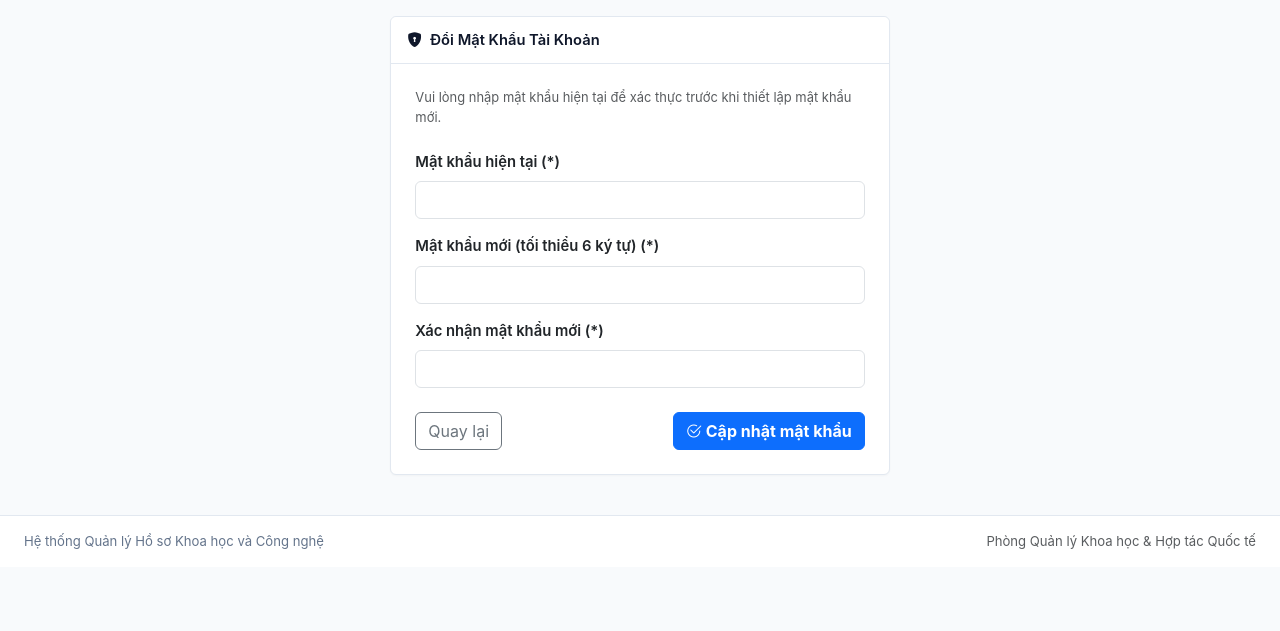
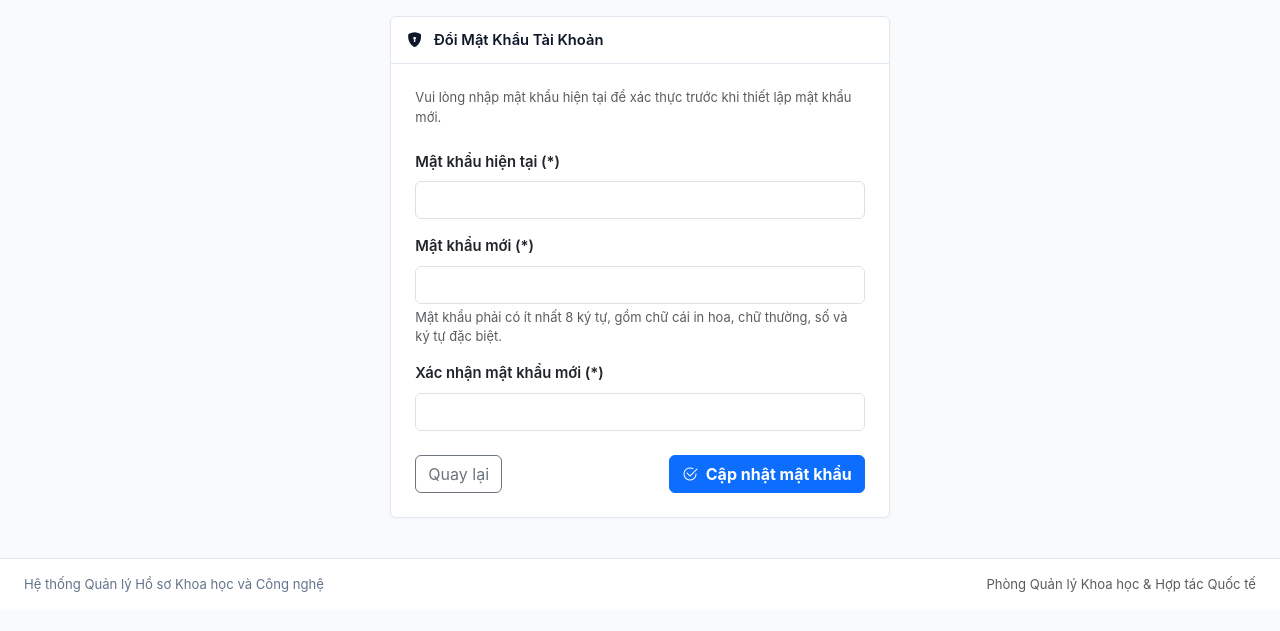
Before and after one commit to nguyenthanhphat-144/KLCN_2026, a Flask app: page /change-password in a window 1280 px wide. Shown: the part 49-680 px from the top of the page. Run offline with Flask 3, Linux system fonts and the light colour scheme; the visitor is signed in with stand-in values (Sample User, id 1); data comes from the database, SQL or seed files in the repository; data that the repository does not hold is empty; parts of the project's set-up code (start-up, migrations or seed data) failed here and were passed over.

Commit message:
Update change_password.html
Đổi độ dài tối thiểu từ 6 thành 8 ký tự; thêm hướng dẫn phải có chữ hoa, chữ thường, số và ký tự đặc biệt

```diff
--- a/templates/change_password.html
+++ b/templates/change_password.html
@@ -1,34 +1,81 @@
 {% extends "base.html" %}
-{% block title %}Đổi mật khẩu an toàn - Quản lý Hồ sơ KH&CN{% endblock %}
+{% block title %}Đổi mật khẩu - Quản lý Hồ sơ KH&CN{% endblock %}
 
 {% block content %}
 <div class="row justify-content-center">
     <div class="col-md-6 col-lg-5">
         <div class="card card-academic">
             <div class="card-header card-header-academic">
-                <i class="bi bi-shield-lock-fill me-2"></i>Đổi Mật Khẩu Tài Khoản
+                <i class="bi bi-shield-lock-fill me-2"></i>
+                Đổi Mật Khẩu Tài Khoản
             </div>
+
             <div class="card-body p-4">
                 <p class="text-muted small mb-4">
-                    Vui lòng nhập mật khẩu hiện tại để xác thực trước khi thiết lập mật khẩu mới.
+                    Vui lòng nhập mật khẩu hiện tại để xác thực
+                    trước khi thiết lập mật khẩu mới.
                 </p>
-                <form method="POST" action="{{ url_for('change_password') }}">
+
+                <form method="POST"
+                      action="{{ url_for('change_password') }}">
                     <div class="mb-3">
-                        <label class="form-label fw-semibold">Mật khẩu hiện tại (*)</label>
-                        <input type="password" name="matKhauHienTai" class="form-control" required>
+                        <label for="currentPassword"
+                               class="form-label fw-semibold">
+                            Mật khẩu hiện tại (*)
+                        </label>
+                        <input type="password"
+                               id="currentPassword"
+                               name="matKhauHienTai"
+                               class="form-control"
+                               autocomplete="current-password"
+                               required>
                     </div>
+
                     <div class="mb-3">
-                        <label class="form-label fw-semibold">Mật khẩu mới (tối thiểu 6 ký tự) (*)</label>
-                        <input type="password" name="matKhauMoi" class="form-control" minlength="6" required>
+                        <label for="newPassword"
+                               class="form-label fw-semibold">
+                            Mật khẩu mới (*)
+                        </label>
+                        <input type="password"
+                               id="newPassword"
+                               name="matKhauMoi"
+                               class="form-control"
+                               minlength="8"
+                               autocomplete="new-password"
+                               aria-describedby="passwordHelp"
+                               required>
+
+                        <div id="passwordHelp" class="form-text">
+                            Mật khẩu phải có ít nhất 8 ký tự, gồm
+                            chữ cái in hoa, chữ thường, số
+                            và ký tự đặc biệt.
+                        </div>
                     </div>
+
                     <div class="mb-4">
-                        <label class="form-label fw-semibold">Xác nhận mật khẩu mới (*)</label>
-                        <input type="password" name="xacNhanMatKhauMoi" class="form-control" minlength="6" required>
+                        <label for="confirmPassword"
+                               class="form-label fw-semibold">
+                            Xác nhận mật khẩu mới (*)
+                        </label>
+                        <input type="password"
+                               id="confirmPassword"
+                               name="xacNhanMatKhauMoi"
+                               class="form-control"
+                               minlength="8"
+                               autocomplete="new-password"
+                               required>
                     </div>
+
                     <div class="d-flex justify-content-between">
-                        <a href="{{ url_for('dashboard') }}" class="btn btn-outline-secondary">Quay lại</a>
-                        <button type="submit" class="btn btn-primary fw-bold">
-                            <i class="bi bi-check2-circle me-1"></i>Cập nhật mật khẩu
+                        <a href="{{ url_for('dashboard') }}"
+                           class="btn btn-outline-secondary">
+                            Quay lại
+                        </a>
+
+                        <button type="submit"
+                                class="btn btn-primary fw-bold">
+                            <i class="bi bi-check2-circle me-1"></i>
+                            Cập nhật mật khẩu
                         </button>
                     </div>
                 </form>
```
